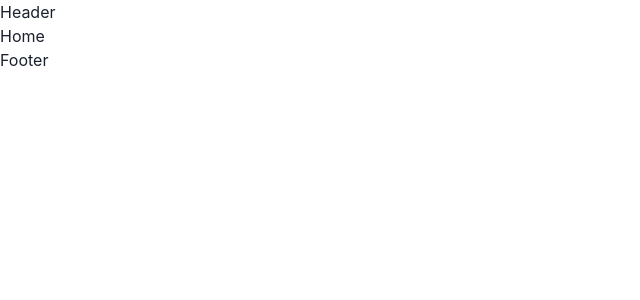
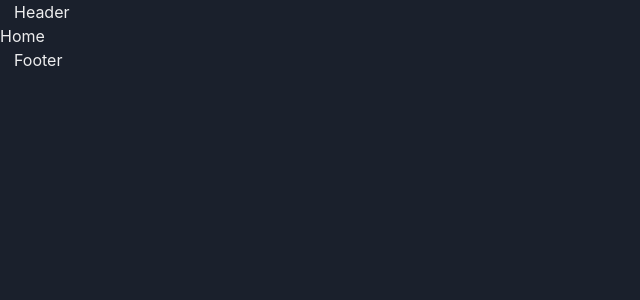
Before and after one commit to bkonopl/olymp-stats-reviewer, a React (Create React App) app: page / in a window 1280 px wide. Shown: the top 300 px of the page, without its empty margins (0-640 px from the left). Built offline with nearby package versions, Linux system fonts and the light colour scheme.

Commit message:
add: dark theme

```diff
--- a/src/layouts/ModuleLayout/components/Container/Container.tsx
+++ b/src/layouts/ModuleLayout/components/Container/Container.tsx
@@ -1,6 +1,11 @@
 import { Box, BoxProps } from '@chakra-ui/react'
 import React from 'react'
 
+const defaultOptions: BoxProps = {
+  mx: 'auto',
+  maxWidth: ['calc(100% - 40px)', 'calc(100% - 40px)', '768px', '1252px'],
+}
+
 export const Container: React.FC<BoxProps> = ({ children }) => {
-  return <Box>{children}</Box>
+  return <Box {...defaultOptions}>{children}</Box>
 }
--- a/src/providers/ThemeProvider/ThemeProvider.tsx
+++ b/src/providers/ThemeProvider/ThemeProvider.tsx
@@ -1,13 +1,18 @@
-import { ThemeProvider as ChakraThemeProvider, CSSReset } from '@chakra-ui/react'
+import {
+  ThemeProvider as ChakraThemeProvider,
+  CSSReset,
+  theme,
+  ColorModeProvider,
+} from '@chakra-ui/react'
 import React from 'react'
-
-import { theme } from './theme'
 
 export const ThemeProvider: React.FC = ({ children }) => {
   return (
     <ChakraThemeProvider theme={theme}>
-      <CSSReset />
-      {children}
+      <ColorModeProvider options={{ initialColorMode: 'dark' }}>
+        <CSSReset />
+        {children}
+      </ColorModeProvider>
     </ChakraThemeProvider>
   )
 }
--- a/src/providers/ThemeProvider/theme.ts
+++ /dev/null
@@ -1,5 +0,0 @@
-import { theme as defaultTheme } from '@chakra-ui/theme'
-
-export const theme = {
-  ...defaultTheme,
-}
```
